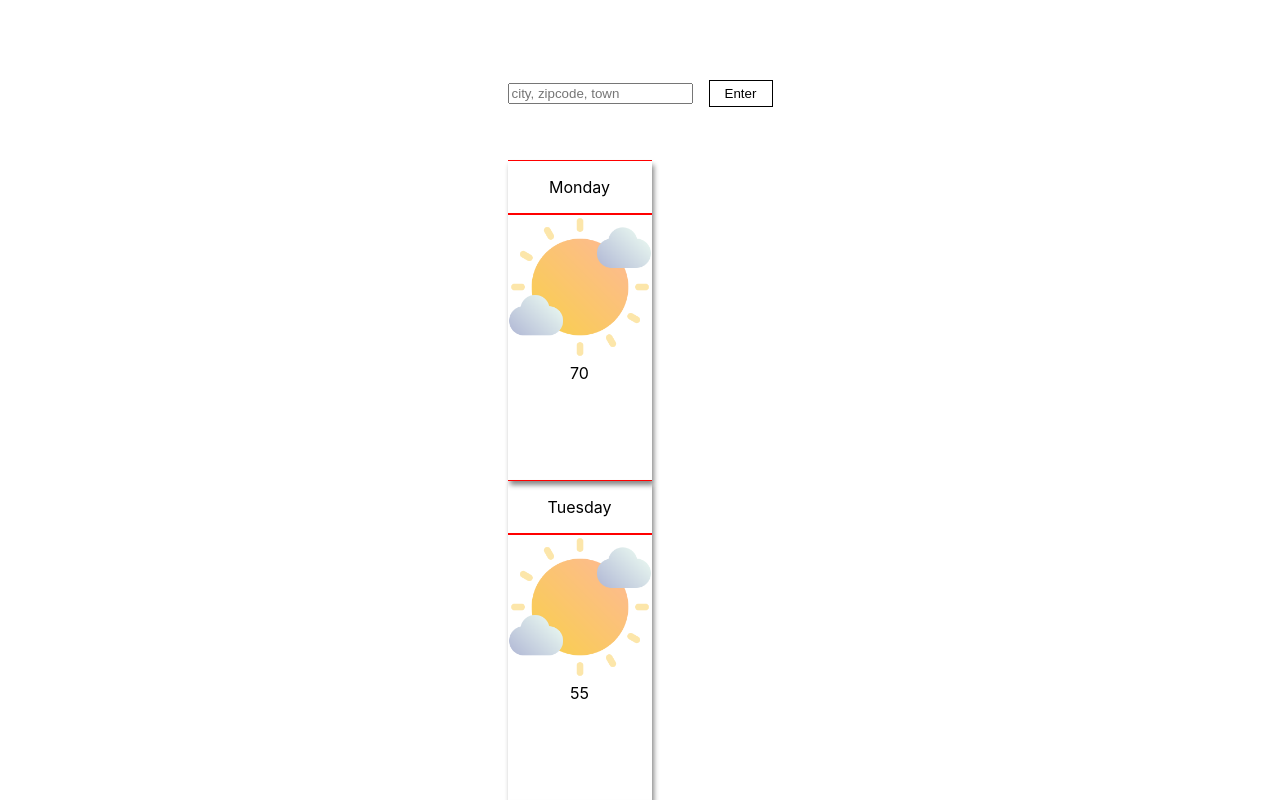
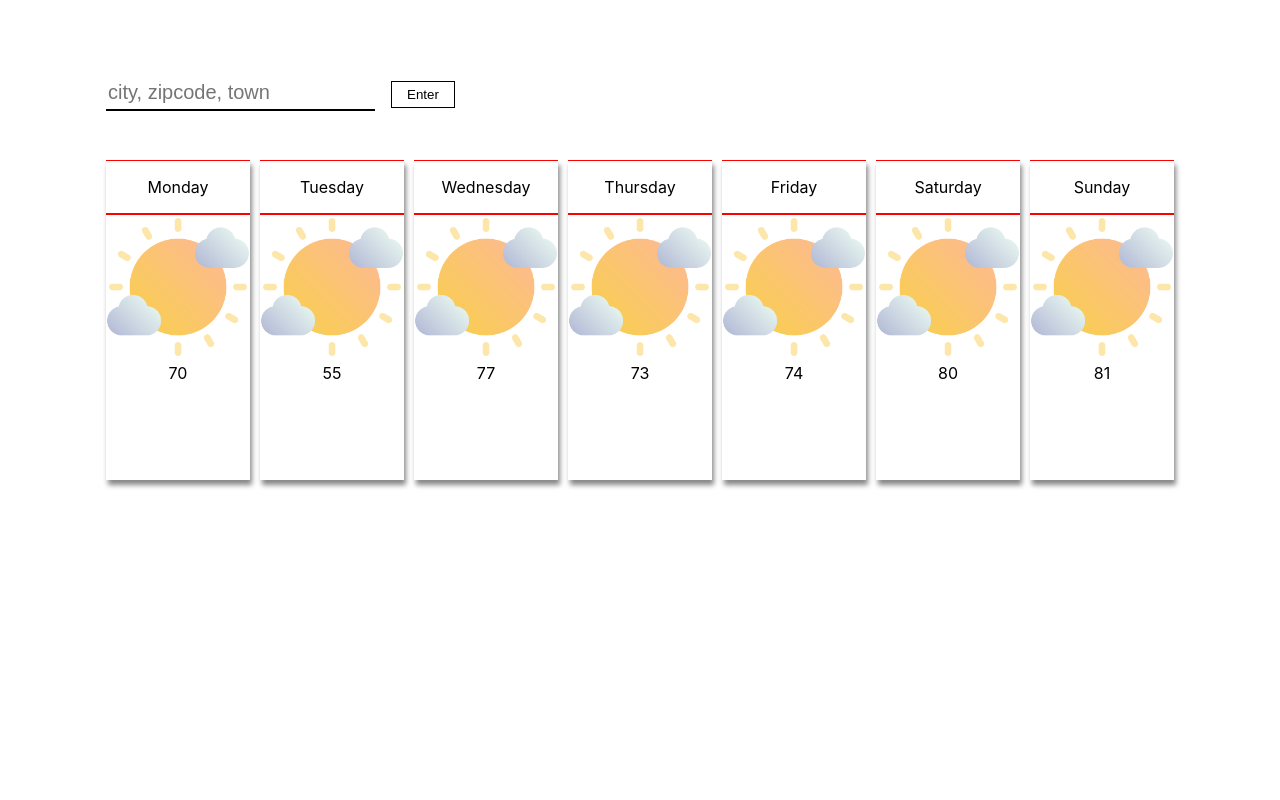
Before and after one commit to sjschweber/weather-app, a React (Create React App) app: page / in a window 1280 px wide. Shown: the top 800 px of the page. Built offline with nearby package versions, Linux system fonts and the light colour scheme.

Commit message:
Adds form to grid

```diff
--- a/src/App.js
+++ b/src/App.js
@@ -38,18 +38,18 @@ function App() {
 
   return (
     <div className="app__container">
-      <form>
-        <input type="text" placeholder="city, zipcode, town"></input>
-        <button>Enter</button>
-      </form>
-      <div className="forecast">
+        <form>
+          <input className="location_input" type="text" placeholder="city, zipcode, town"></input>
+          <button>Enter</button>
+        </form>
+
 
         {days.map((item) => {
           return(
             <Card day={item.day} degrees={item.degrees} />
           )
         })}
-      </div>
+
     </div>
   );
 }
```
